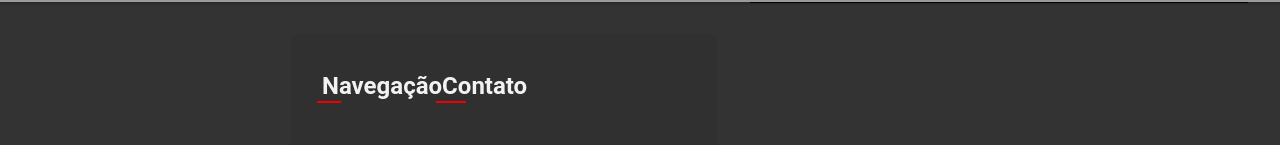
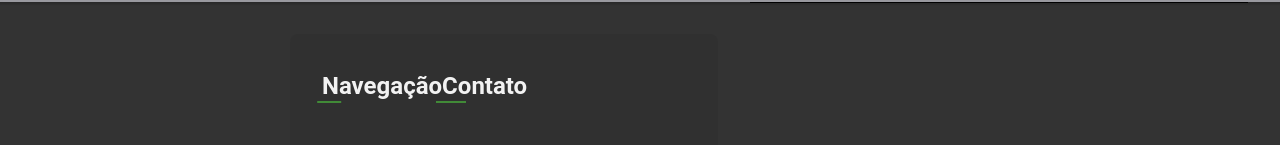
Before and after one commit to Jh0wjso/Geniuscon2022, a React (Vite) app in the folder Client/: page / in a window 1280 px wide. Shown: the part 163-308 px from the top of the page. Built offline with nearby package versions, Linux system fonts and the light colour scheme.

Commit message:
:lipstick: refactor modified (H3 after) in footer

```diff
--- a/Client/src/components/Footer/styles.css
+++ b/Client/src/components/Footer/styles.css
@@ -36,7 +36,7 @@ h3::after {
 
     transform: translate(-20%, -50%);
 
-    background-color: red;
+    @apply bg-green-400;
 }
 .containerHero {
     height: 100%;
```
